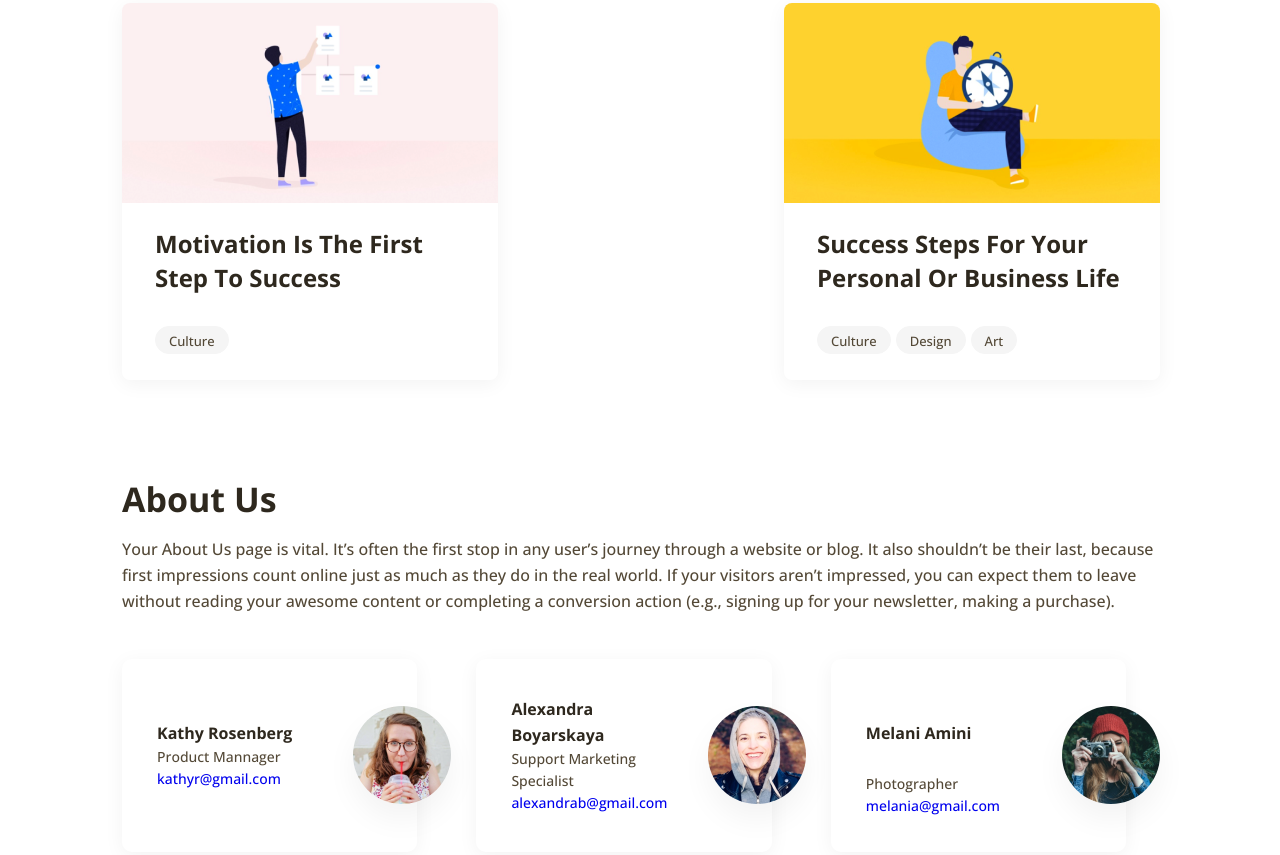
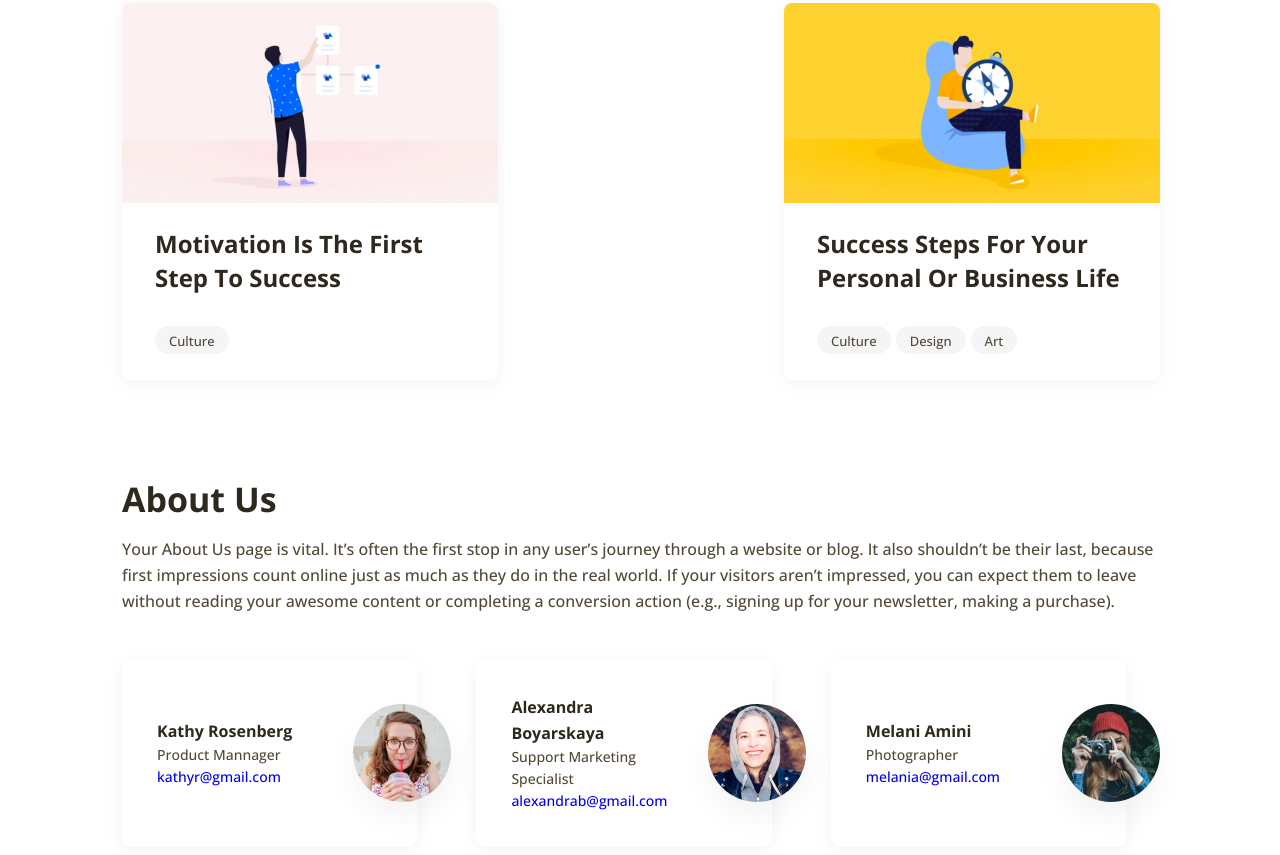
Before and after one commit to gl-el/productly, a website built with webpack: page src/index.html in a window 1280 px wide. Shown: the part 3363-4218 px from the top of the page. Built offline with nearby package versions, Linux system fonts and the light colour scheme; files whose address does not match are found by name.

Commit message:
fix: tipo in last card title in about us section

```diff
--- a/src/index.html
+++ b/src/index.html
@@ -205,7 +205,7 @@
       </div>
       <div class="about-card">
         <div class="about-card__content">
-          <h5 class="about-cardt__name">Melani Amini</h5>
+          <h5 class="about-card__name">Melani Amini</h5>
           <p class="about-card__role">Photographer</p>
           <a class="about-card__mail" href="mailto:melania@gmail.com">melania@gmail.com</a>
         </div>
```
